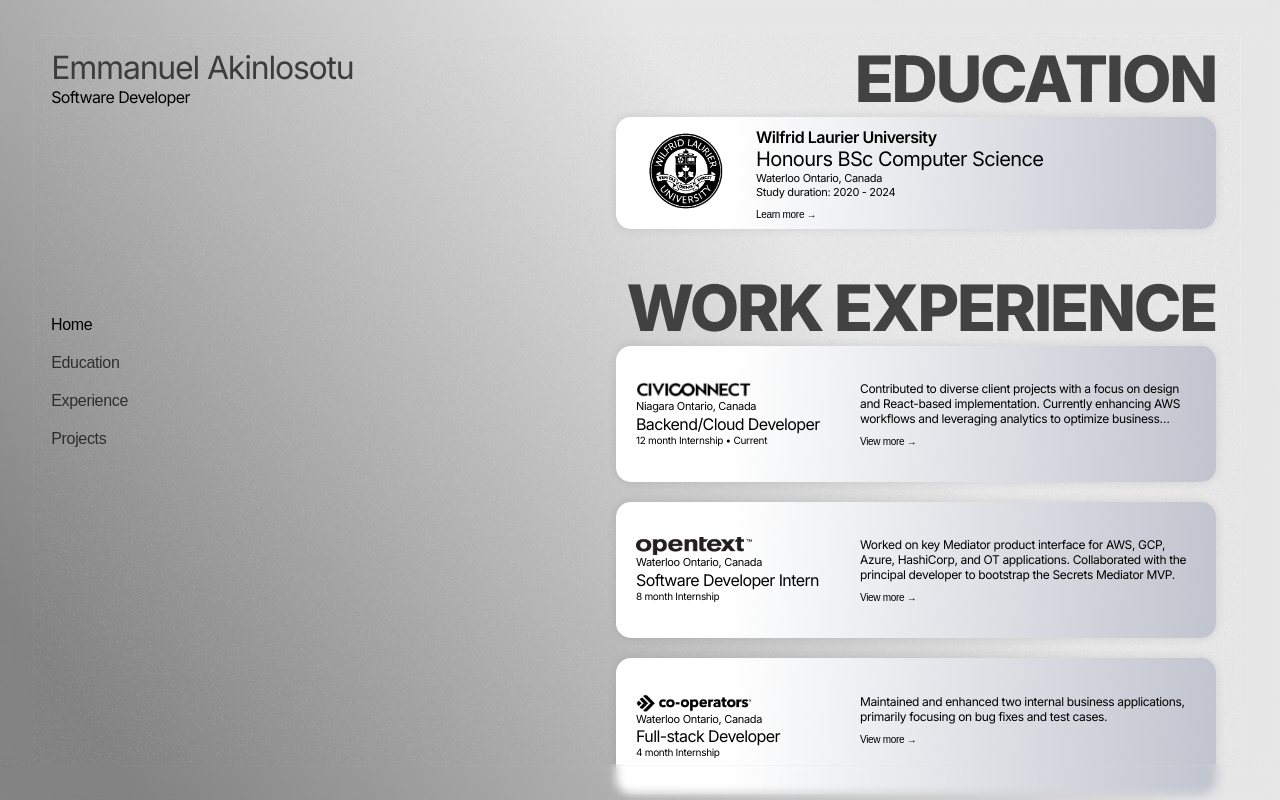
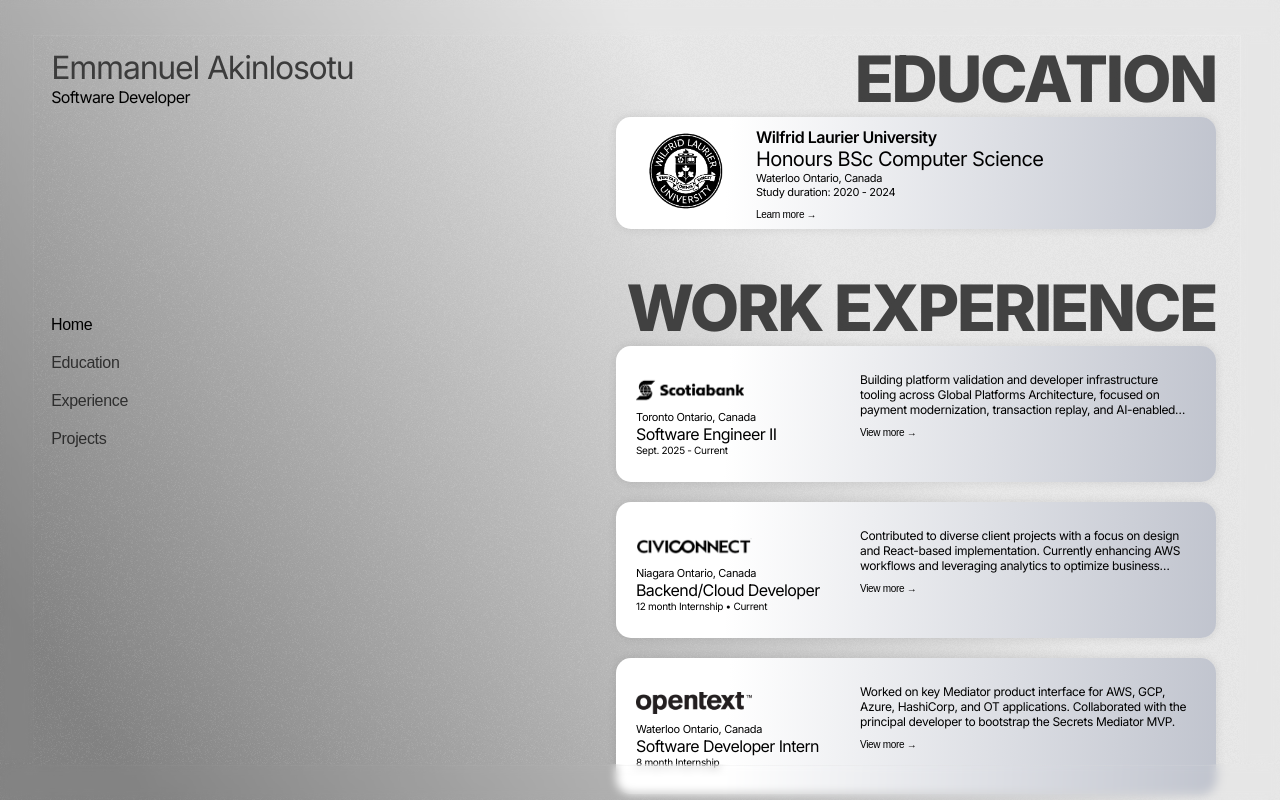
Before and after one commit to emanakin/Personal-Portfolio, a Next.js app: page / in a window 1280 px wide. Built offline with nearby package versions, Linux system fonts and the light colour scheme.

Commit message:
Add Scotiabank data to mockData and update WorkExperience component to include Scotiabank work card. Adjust WorkCard styles for logo dimensions and text overflow handling.

```diff
--- a/src/components/sections/WorkExperience.jsx
+++ b/src/components/sections/WorkExperience.jsx
@@ -1,12 +1,18 @@
 import React from 'react';
 import WorkCard from '@/components/cards/WorkCard';
 import styles from '@/styles/components/sections/WorkExperience.module.css';
-import { civiconnectData, opentextData, cooperatorsData } from '@/mockData';
+import {
+  scotiabankData,
+  civiconnectData,
+  opentextData,
+  cooperatorsData,
+} from '@/mockData';
 
 const WorkExperience = () => {
   return (
     <div className={styles.workExperience}>
       <h2>WORK EXPERIENCE</h2>
+      <WorkCard data={scotiabankData} />
       <WorkCard data={civiconnectData} />
       <WorkCard data={opentextData} />
       <WorkCard data={cooperatorsData} />
--- a/src/mockData.js
+++ b/src/mockData.js
@@ -1,3 +1,38 @@
+export const scotiabankData = {
+  logo: '/images/experience/Scotiabank-Logo.png',
+  company: 'Scotiabank',
+  location: 'Toronto Ontario, Canada',
+  website: 'https://www.scotiabank.com',
+  description:
+    'Building platform validation and developer infrastructure tooling across Global Platforms Architecture, focused on payment modernization, transaction replay, and AI-enabled developer workflows.',
+  details: [
+    'Built a distributed transaction replay and regression testing platform for an FTM software currency upgrade, processing 1.2M+ payment messages per run to detect behavioral divergence before rollout.',
+    'Supported upgrade readiness for High Value Payments, Wires, and Payment Hub workflows by building validation tooling across IBM MQ, DB2, ACE, and FTM.',
+    'Developed validation workflows to compare payment payloads, DB2 transaction records, and ACE/FTM output behavior across legacy and upgraded environments.',
+    'Architected and deployed a GCP-based POC for an internal developer VM management platform in 3 weeks, enabling Payments teams to build and validate AI-enabled prototypes faster.',
+    'Automated Terraform provisioning, elastic compute templates, scheduling policies, idle-environment controls, and in-house authentication for 60+ developer machines.',
+    'Produced technical documentation, validation workflows, debugging guides, handoff materials, and reusable guidance for transaction replay, regression testing, platform troubleshooting, and AI development workflows.',
+    'Presented implementation plans to senior engineers and principal architects, aligning tooling with enterprise security, access-control, and operational-readiness expectations.',
+  ],
+  roles: [
+    {
+      title: 'Software Engineer II',
+      duration: 'Sept. 2025 - Current',
+    },
+  ],
+  skills: [
+    'GCP',
+    'Terraform',
+    'IBM MQ',
+    'DB2',
+    'ACE',
+    'FTM',
+    'Regression Testing',
+    'Platform Engineering',
+    'Payment Systems',
+  ],
+};
+
 export const civiconnectData = {
   logo: '/images/experience/civiconnect-logo.png',
   company: 'CIVICONNECT',
--- a/src/styles/components/cards/WorkCard.module.css
+++ b/src/styles/components/cards/WorkCard.module.css
@@ -33,17 +33,9 @@
 
 .logo {
   width: 116px;
-  height: 18px;
-  overflow: hidden;
-  display: flex;
-  align-items: center;
-  justify-content: center;
-}
-
-.logo img {
-  width: 100%;
-  height: 100%;
-  object-fit: cover;
+  height: 38px;
+  object-fit: contain;
+  object-position: left center;
 }
 
 .leftContainer {
@@ -192,6 +184,7 @@
   letter-spacing: -0.0225rem;
   margin: 0;
   display: -webkit-box;
+  line-clamp: 3;
   -webkit-line-clamp: 3;
   -webkit-box-orient: vertical;
   overflow: hidden;
@@ -199,6 +192,7 @@
 }
 
 .expanded .rightContainer p {
+  line-clamp: unset;
   -webkit-line-clamp: unset;
 }
 
```
Also changed, not shown: public/images/experience/Scotiabank-Logo.png (added).
